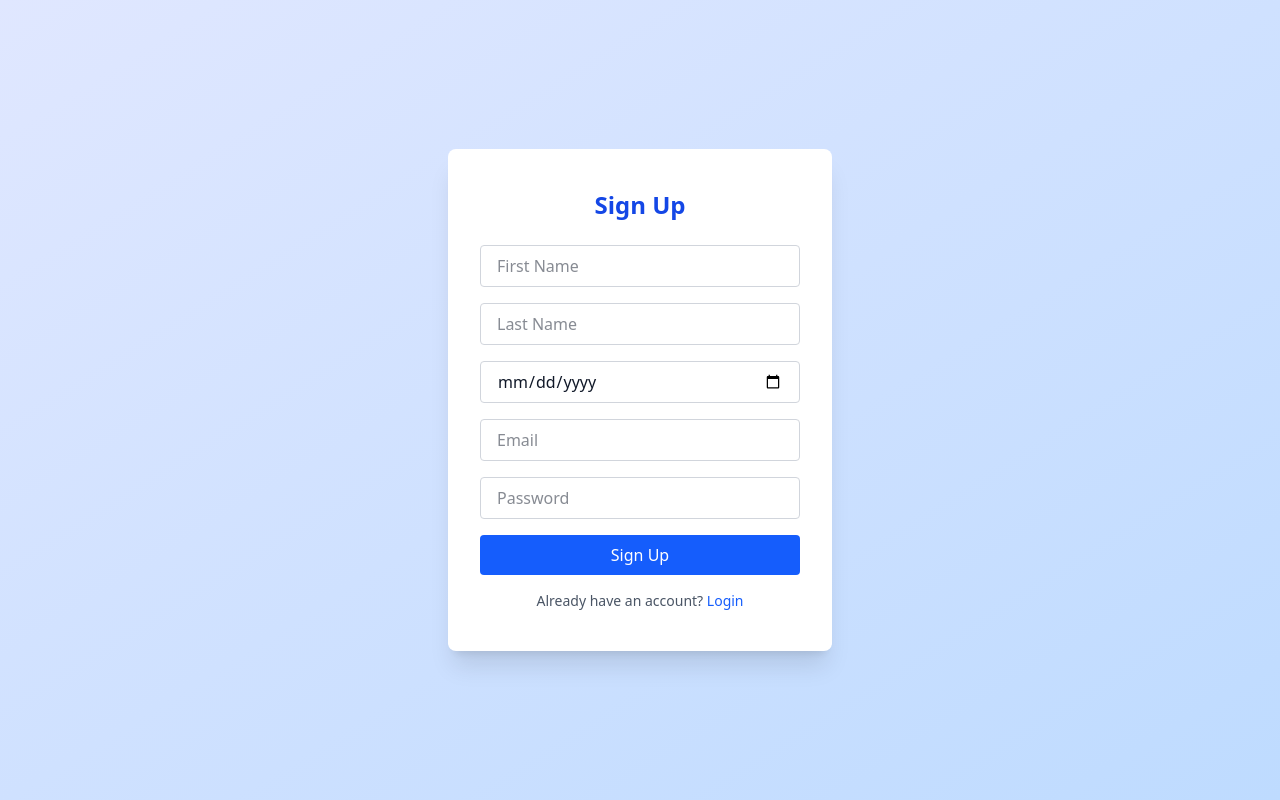
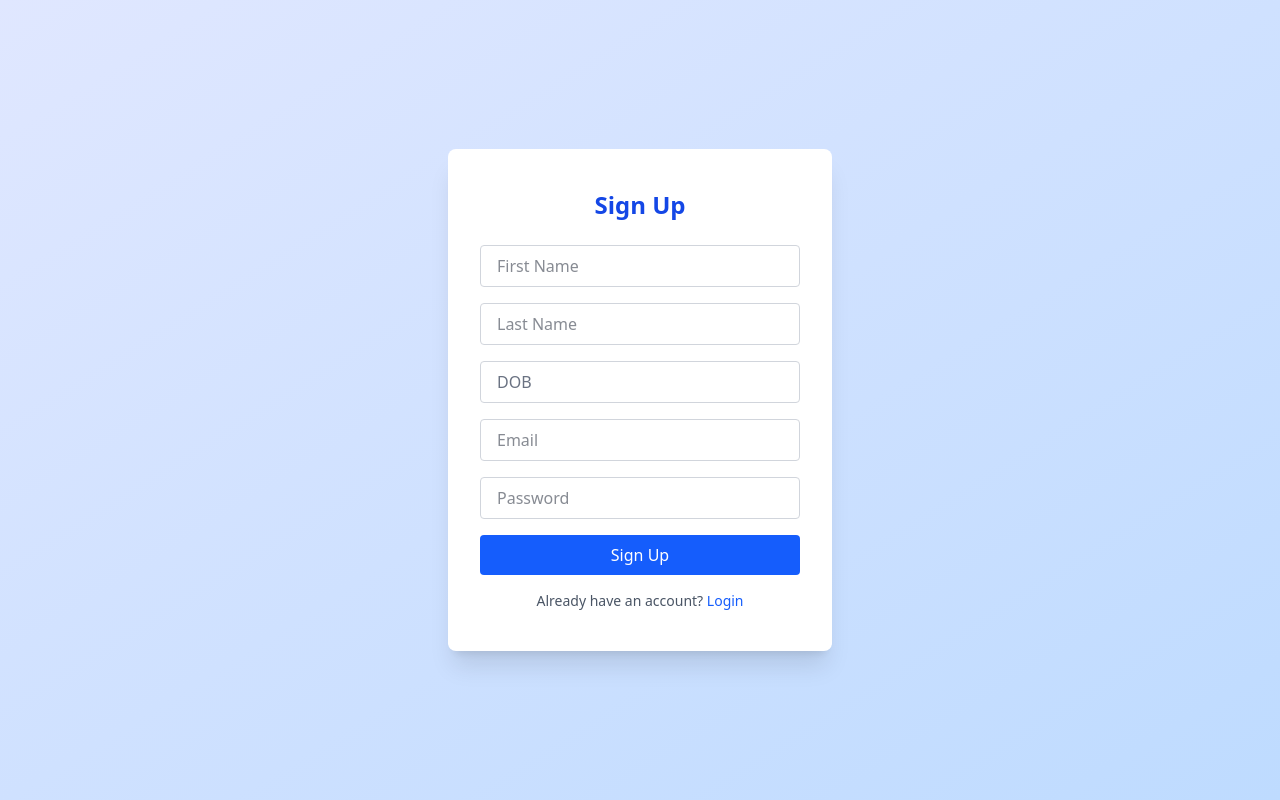
Before and after one commit to anushka0302/CEDRF, a React (Vite) app: page /login in a window 1280 px wide. Both pictures are taken after a click on the button "Sign Up". Built offline with nearby package versions, Linux system fonts and the light colour scheme; no server answers.

Commit message:
Update LoginPage.jsx

```diff
--- a/src/pages/LoginPage.jsx
+++ b/src/pages/LoginPage.jsx
@@ -110,13 +110,17 @@ export default function LoginPage() {
                   placeholder="Last Name"
                   className="w-full px-4 py-2 border border-gray-300 rounded focus:outline-none focus:ring-2 focus:ring-blue-500"
                 />
-                <input
-                  type="date"
+                            <input
+                  type="text"
                   required
+                  onFocus={(e) => (e.target.type = 'date')}
+                  onBlur={(e) => {
+                    if (!e.target.value) e.target.type = 'text';
+                  }}
                   value={dob}
                   onChange={(e) => setDob(e.target.value)}
                   placeholder="DOB"
-                  className="w-full px-4 py-2 border border-gray-300 rounded focus:outline-none focus:ring-2 focus:ring-blue-500"
+                  className="w-full px-4 py-2 border border-gray-300 rounded text-gray-900 placeholder-gray-500 focus:outline-none focus:ring-2 focus:ring-blue-500"
                 />
               </>
             )}
```
